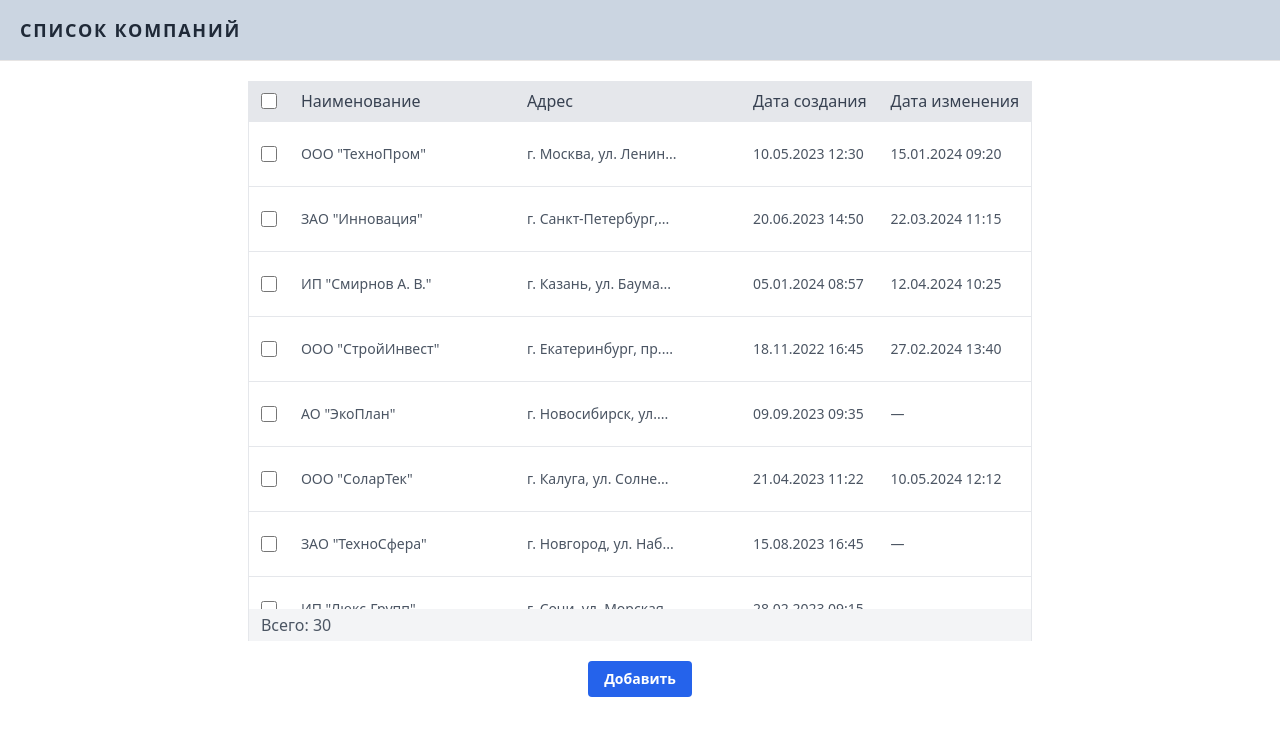
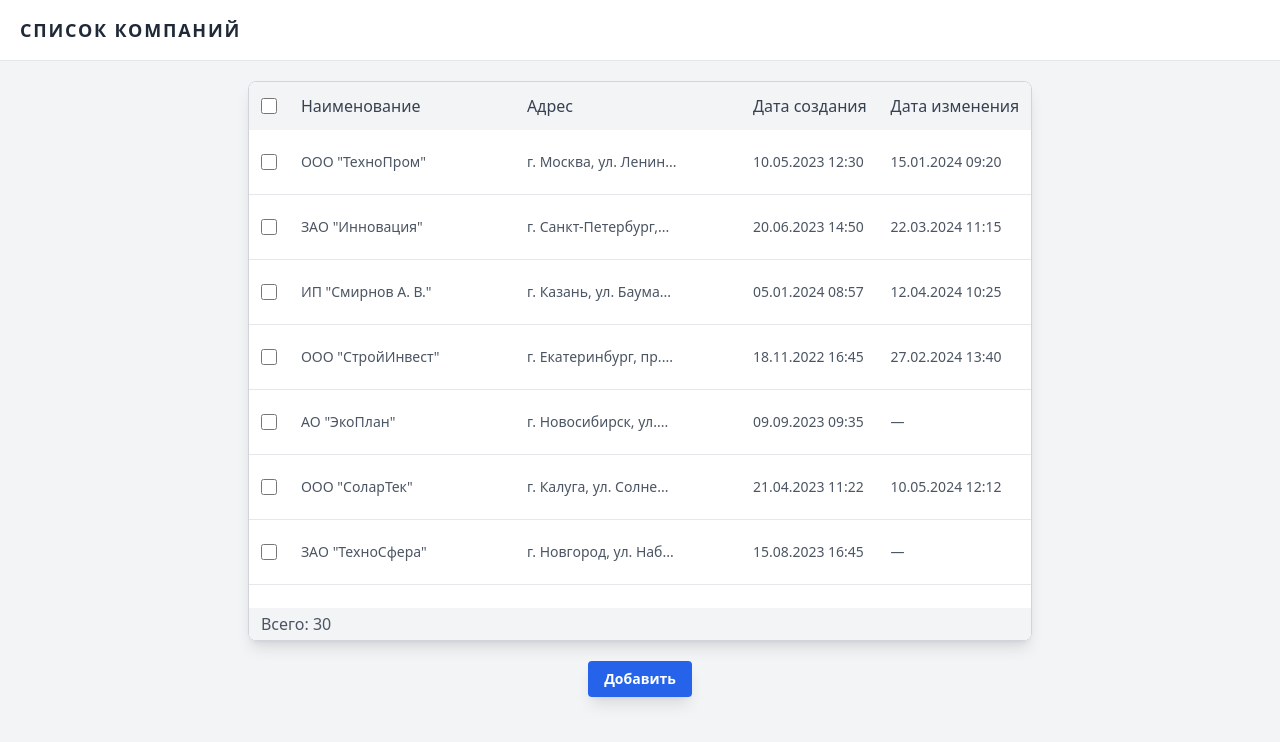
Before and after one commit to roman-pixel/list-of-companies-task, a React (Vite) app: page / in a window 1280 px wide. Shown: the top 742 px of the page. Built offline with nearby package versions, Linux system fonts and the light colour scheme.

Commit message:
cahnge background color and edit table styles

```diff
--- a/package.json
+++ b/package.json
@@ -15,6 +15,7 @@
     "date-fns": "^3.6.0",
     "react": "^18.3.1",
     "react-dom": "^18.3.1",
+    "react-hot-toast": "^2.4.1",
     "react-redux": "^9.1.2"
   },
   "devDependencies": {
--- a/src/App.tsx
+++ b/src/App.tsx
@@ -1,16 +1,27 @@
+import { Toaster } from 'react-hot-toast';
 import CompanyTable from './components/CompanyTable';
 import TableMenu from './components/TableMenu';
 import Header from './ui/Header';
 
 function App() {
   return (
-    <div>
+    <div className="h-screen bg-gray-100">
       <Header />
 
       <div className="p-1 sm:p-5">
         <CompanyTable />
         <TableMenu />
       </div>
+
+      <Toaster
+        position="top-center"
+        reverseOrder={false}
+        gutter={10}
+        toastOptions={{
+          className: '',
+          duration: 3000,
+        }}
+      />
     </div>
   );
 }
--- a/src/components/CompanyTable.tsx
+++ b/src/components/CompanyTable.tsx
@@ -5,8 +5,8 @@ import TableFooter from './TableFooter';
 function CompanyTable() {
   return (
     <div className="flex items-start justify-start sm:items-center sm:justify-center">
-      <div className="max-h-[70vh] overflow-auto">
-        <table className="table-auto border-collapse border border-b-0 border-t-0 border-gray-200 bg-white">
+      <div className="max-h-[70vh] overflow-auto rounded-lg border border-gray-300 shadow-lg">
+        <table className="table-auto bg-white">
           <thead>
             <CompanyHeader />
           </thead>
--- a/src/components/TableFooter.tsx
+++ b/src/components/TableFooter.tsx
@@ -7,7 +7,7 @@ function TableFooter() {
   );
 
   return (
-    <tr className="border-b-0 bg-gray-100">
+    <tr>
       <td
         colSpan={5}
         className="sticky bottom-0 bg-gray-100 px-3 py-1 text-gray-600"
--- a/src/index.css
+++ b/src/index.css
@@ -4,7 +4,7 @@
 
 @layer components {
   .table-header-row {
-    @apply sticky top-0 cursor-default border-b bg-gray-200 px-3 py-2 text-left font-medium text-gray-700;
+    @apply sticky top-0 cursor-default bg-gray-100 p-3 text-left font-medium text-gray-700;
   }
   .table-body-row {
     @apply cursor-default border-b border-gray-200 p-3 text-sm text-gray-600;
--- a/src/ui/Button.tsx
+++ b/src/ui/Button.tsx
@@ -13,7 +13,7 @@ interface IButton {
 
 function Button({ variation, onClick, type, children }: IButton) {
   const base =
-    'rounded px-3 py-2 text-sm font-semibold text-white transition-all duration-100 hover:text-stone-200 active:scale-95 sm:px-4 sm:py-2';
+    'rounded px-3 py-2 text-sm font-semibold text-white transition-all duration-100 hover:text-stone-200 active:scale-95 sm:px-4 sm:py-2 shadow-lg';
 
   const styles: IStyles = {
     primary: base + ' bg-blue-600 hover:bg-blue-700',
--- a/src/ui/Header.tsx
+++ b/src/ui/Header.tsx
@@ -1,6 +1,6 @@
 function Header() {
   return (
-    <header className="flex items-center border-b border-stone-200 bg-slate-300 px-5 py-4 uppercase">
+    <header className="border-b border-gray-200 bg-white px-5 py-4 uppercase">
       <p className="text-lg font-semibold tracking-widest text-gray-800">
         Список компаний
       </p>
```
